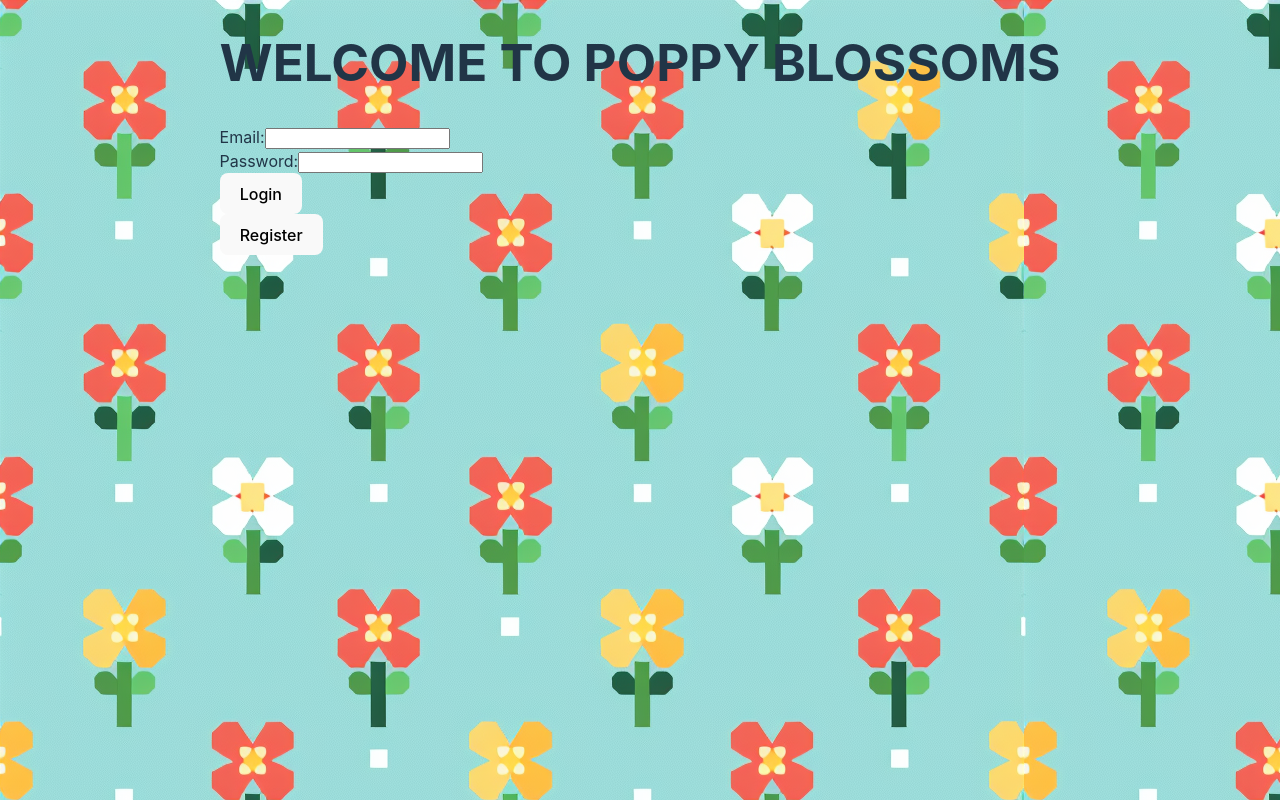
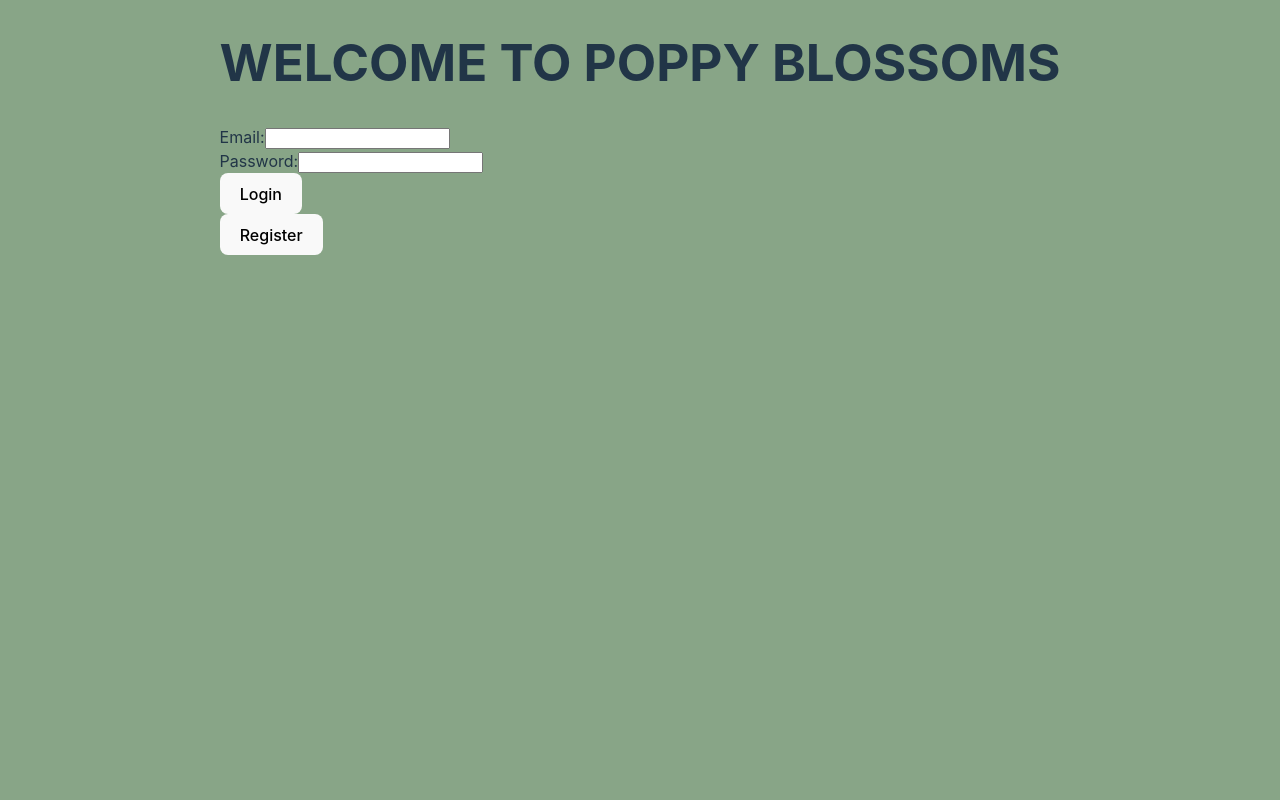
Before and after one commit to billiswruce/flowershop, a React (Vite) app in the folder client/: page / in a window 1280 px wide. Built offline with nearby package versions, Linux system fonts and the light colour scheme; no server answers.

Commit message:
price not fixed yet

```diff
--- a/client/pages/Home.tsx
+++ b/client/pages/Home.tsx
@@ -41,7 +41,7 @@ export const Home = () => {
             <>
               <Registration />
               <button onClick={() => setIsRegistering(false)}>
-                Tillbaka till login
+                Back to Login
               </button>
             </>
           ) : (
--- a/client/pages/Shopping.tsx
+++ b/client/pages/Shopping.tsx
@@ -34,10 +34,12 @@ export const Shopping = () => {
             id: Key | null | undefined;
             images: any;
             name: string;
+            price: number; // Lägg till price i produktobjektet
           }) => (
             <div key={product.id} className="grid-item">
+              {/* Placera priset över bilden */}
+              <p className="price">${product.price}</p>
               <h3 className="title">{product.name}</h3>
-
               {product.images && (
                 <img
                   src={product.images[0]}
--- a/client/src/index.css
+++ b/client/src/index.css
@@ -20,11 +20,13 @@ body {
   flex-direction: column; /* Lägger till detta om du vill stapla barn-element vertikalt */
   min-width: 320px;
   min-height: 100vh;
-  background-image: url("./img/bg.png");
+  background: rgb(136, 165, 135);
+  /* background-image: url("./img/bg.png"); */
   /* background-size: cover; */
-  background-repeat: repeat;
+  /* background-repeat: repeat;
   -webkit-backdrop-filter: blur(10px);
   backdrop-filter: blur(20px);
+*/
 }
 
 a {
@@ -90,6 +92,7 @@ button:focus-visible {
 .image {
   width: 100%;
   height: auto;
+  border-radius: 5px; /* Lägg till rundade hörn */
 }
 
 @media (prefers-color-scheme: light) {
```
